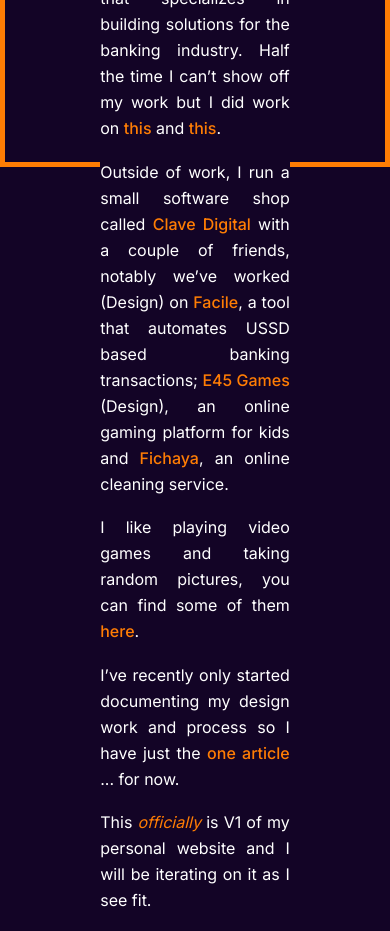
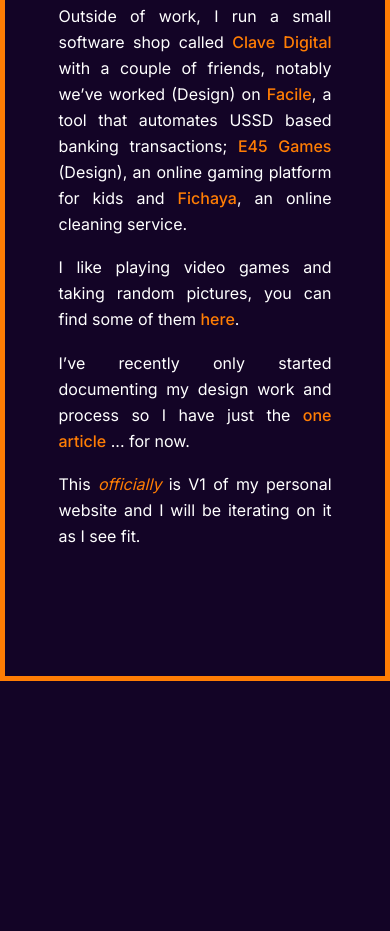
Before and after one commit to peteabu/personal-website, a plain HTML site: page index.html in a window 390 px wide. Shown: the part 670-1601 px from the top of the page. After the commit the page ends 1351 px from the top, so only its background shows below. Drawn offline with Linux system fonts and the light colour scheme.

Commit message:
made site responsive

```diff
--- a/css/styles.css
+++ b/css/styles.css
@@ -9,7 +9,7 @@
 }
 body{
     border: 5px solid #FF7D04;
-    height: 98vh;
+    height: 100%;
 }
 .container{
     margin: 0 auto;
@@ -46,3 +46,15 @@
     height: 7.92vh;
     width: 48.6vw;
 }
+.last{
+    margin-bottom: 15vh;
+}
+
+@media only screen and (max-width: 600px) {
+    .container {
+        width: 70vw;
+    }
+    img{
+        width: 70vw;
+    }
+  }
--- a/index.html
+++ b/index.html
@@ -35,7 +35,7 @@
                 </p>
                 <p>I like playing video games and taking random pictures, you can find some of them <a href="https://vsco.co/peterabu/gallery" target="blank" class="colored">here</a>.</p>
                 <p>I’ve recently only started documenting my design work and process so I have just the <a href="https://medium.com/@peterogh94/easing-ussd-payments-with-facile-a-ui-ux-case-study-717e520a889d" target="blank" class="colored">one article</a> ... for now.</p>
-                <p>This  <em>officially</em> is V1 of my personal website and I will be iterating on it as I see fit.</p>
+                <p class="last">This  <em>officially</em> is V1 of my personal website and I will be iterating on it as I see fit.</p>
             </main>
         </div>
     </body>
```
